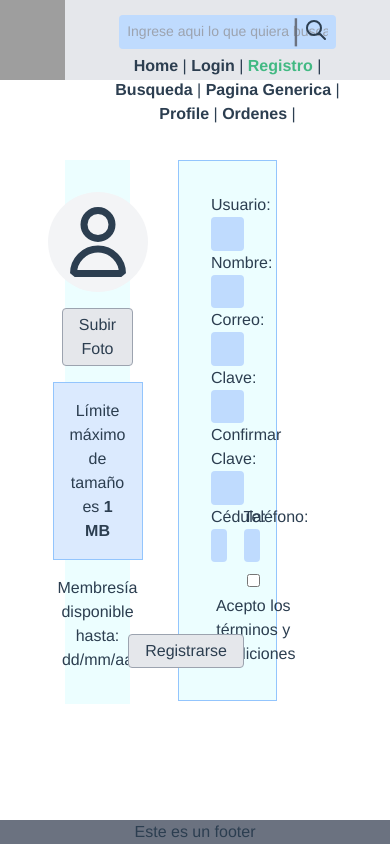
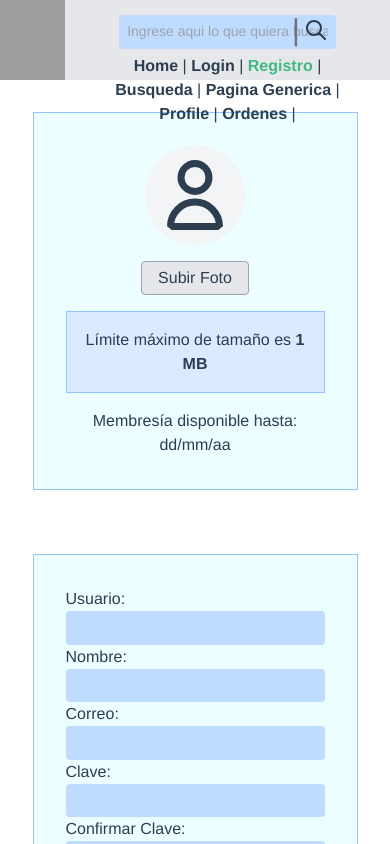
Before and after one commit to ITSO-EC/consulting-cms, a Vue app: page /register in a window 390 px wide. Shown: the top 844 px of the page. Built offline with nearby package versions, Linux system fonts and the light colour scheme; grey boxes are pictures that could not be loaded.

Commit message:
responsive login register profile

```diff
--- a/src/components/UserInfoCard.vue
+++ b/src/components/UserInfoCard.vue
@@ -59,10 +59,12 @@ function deleteFile() {
       p-8
       flex flex-col
       gap-4
-      w-full
+      md:mx-12
+      lg:w-full
       justify-center
       items-center
       bg-cyan-50
+      border
       border-blue-300
     "
   >
--- a/src/components/UserInfoForm.vue
+++ b/src/components/UserInfoForm.vue
@@ -22,7 +22,7 @@ defineProps({
 });
 </script>
 <template>
-  <div class="flex flex-col mx-12 bg-cyan-50 p-8 border border-blue-300">
+  <div class="flex flex-col  md:mx-12 bg-cyan-50 p-8 border border-blue-300">
     <label for="user" class="text-left">Usuario:</label>
     <BaseInput
       id="user"
--- a/src/views/ProfileView.vue
+++ b/src/views/ProfileView.vue
@@ -5,11 +5,11 @@ import UserInfoForm from "@/components/UserInfoForm.vue";
 </script>
 <template>
   <FullScreenDiv first class="grid grid-cols-12 pt-40">
-    <div class="col-start-3 col-span-2">
+    <div class="my-8 col-start-2 col-span-10 lg:col-start-3 lg:col-span-2">
       <UserInfoCard disabled></UserInfoCard>
     </div>
 
-    <div class="col-start-5 col-span-6">
+    <div class="my-8 col-start-2 col-span-10 lg:col-start-5 lg:col-span-6">
       <UserInfoForm disabled></UserInfoForm>
     </div>
   </FullScreenDiv>
--- a/src/views/RegisterView.vue
+++ b/src/views/RegisterView.vue
@@ -4,12 +4,12 @@ import UserInfoCard from "@/components/UserInfoCard.vue";
 import UserInfoForm from "@/components/UserInfoForm.vue";
 </script>
 <template>
-  <FullScreenDiv first class="grid grid-cols-12 pt-40">
-    <div class="col-start-3 col-span-2">
+  <FullScreenDiv first class="grid grid-cols-12  pt-20 pb-6 ">
+    <div class="my-8 col-start-2 col-span-10 lg:col-start-3 lg:col-span-2">
       <UserInfoCard ></UserInfoCard>
     </div>
 
-    <div class="col-start-5 col-span-6">
+    <div class="my-8 col-start-2 col-span-10 lg:col-start-5 lg:col-span-6">
       <UserInfoForm ></UserInfoForm>
     </div>
   </FullScreenDiv>
```
